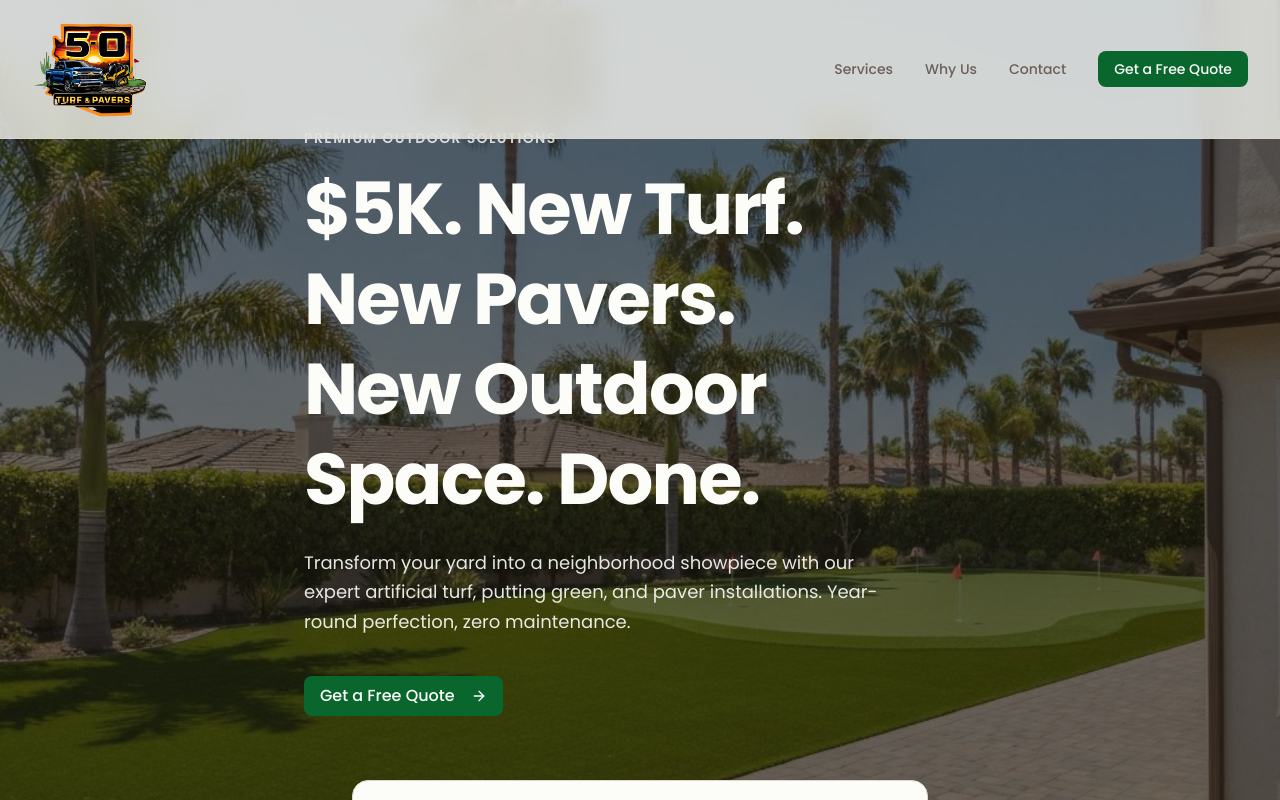
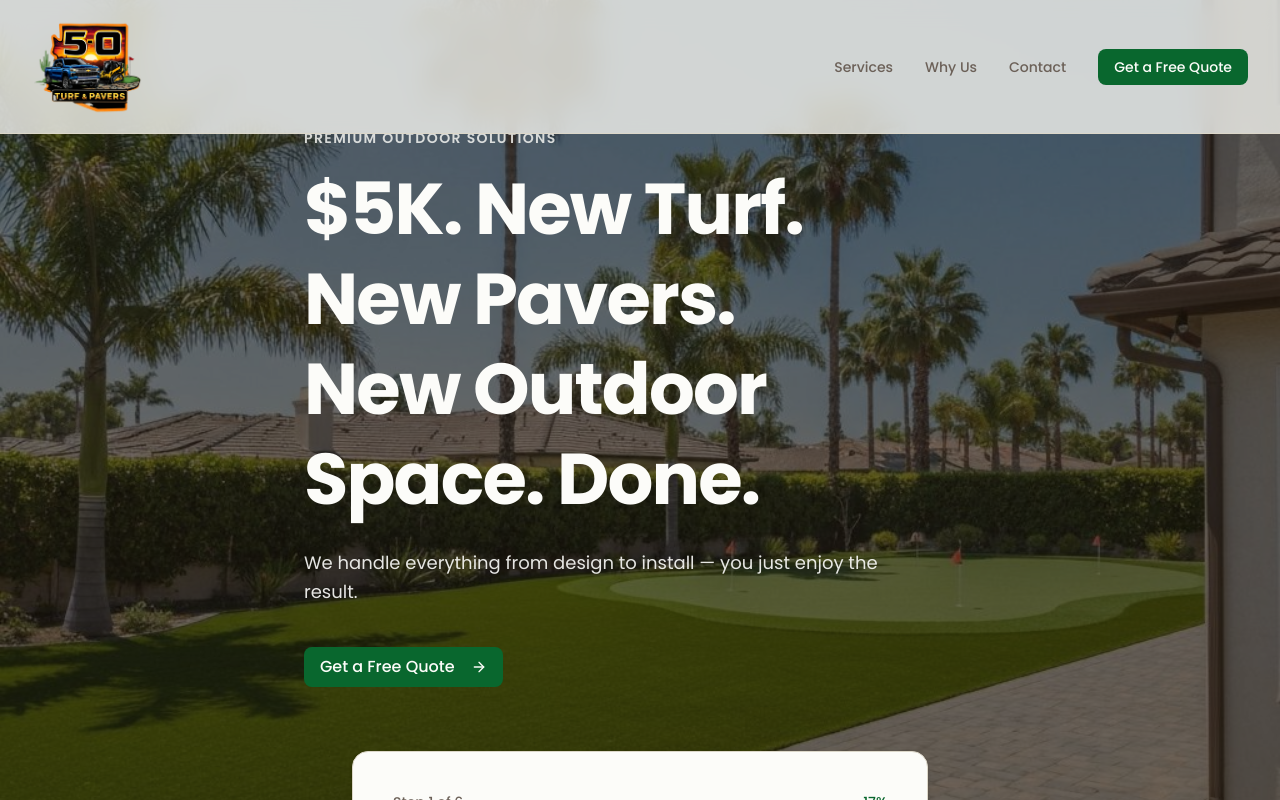
Before and after one commit to Fbet590/5-O-v2, a Next.js app: page / in a window 1280 px wide. Shown: the top 800 px of the page. Built offline with nearby package versions, Linux system fonts and the light colour scheme.

Commit message:
feat: update hero subheadline and navbar logo size
Change subheadline and reduce logo height for better UI.

```diff
--- a/components/hero.tsx
+++ b/components/hero.tsx
@@ -24,7 +24,7 @@ export function Hero() {
             $5K. New Turf. New Pavers. New Outdoor Space. Done.
           </h1>
           <p className="mt-6 text-lg leading-relaxed text-primary-foreground/90 max-w-xl">
-            Transform your yard into a neighborhood showpiece with our expert artificial turf, putting green, and paver installations. Year-round perfection, zero maintenance.
+            We handle everything from design to install — you just enjoy the result.
           </p>
           <div className="mt-10">
             <Button size="lg" asChild className="text-base px-8">
--- a/components/navbar.tsx
+++ b/components/navbar.tsx
@@ -18,7 +18,7 @@ export function Navbar() {
             alt="5-O Turf & Pavers logo"
             width={280}
             height={140}
-            className="h-[106px] w-auto"
+            className="h-[101px] w-auto"
             priority
           />
         </Link>
```
